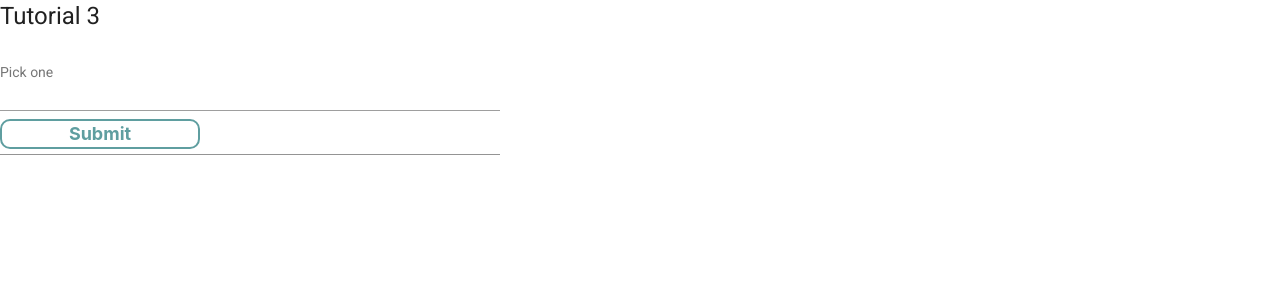
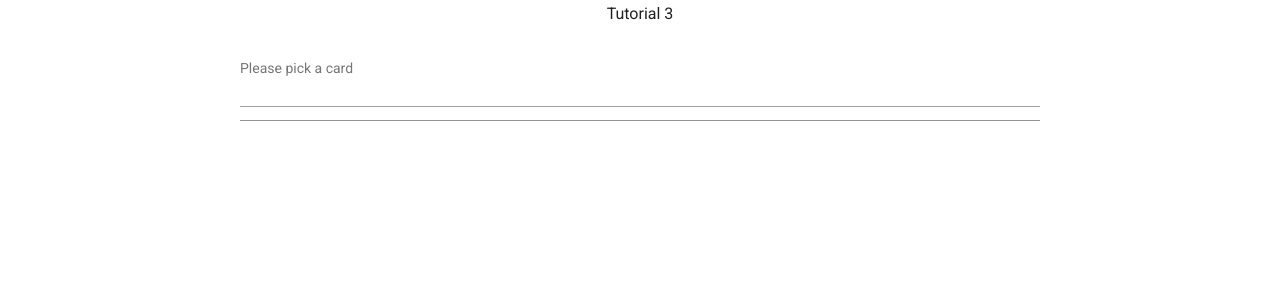
Before and after one commit to sunil-sunny/Node-Mongoose-tutorial, an Angular app: page / in a window 1280 px wide. Shown: the top 300 px of the page. Built offline with nearby package versions, Linux system fonts and the light colour scheme.

Commit message:
Updated list and modified css

```diff
--- a/src/app/app.component.html
+++ b/src/app/app.component.html
@@ -1,4 +1,4 @@
 <div>
-    <h1>Tutorial 3</h1>
+    <h3 style="text-align: center">Tutorial 3</h3>
     <app-cards></app-cards>
 </div>
--- a/src/app/components/cards/cards.component.css
+++ b/src/app/components/cards/cards.component.css
@@ -36,3 +36,12 @@
   font-weight: bold;
   border-radius: 10px;
 }
+
+.align_centre {
+  width:800px;
+  margin:0 auto;
+}
+
+.text_align_centre{
+  text-align: center;
+}
--- a/src/app/components/cards/cards.component.html
+++ b/src/app/components/cards/cards.component.html
@@ -1,15 +1,21 @@
-<div>
-    <form class="example-form" (ngSubmit)="onSubmit()">
+<div class="align_centre">
+    <form class="example-form">
+        <div class="align_centre">
             <mat-form-field class="example-full-width">
-            <input matInput type="text" placeholder="Pick one" aria-label="Number" [formControl]="myControl"
-                [matAutocomplete]="auto" [ngModel]="searchTerm" (ngModelChange)="onChange($event)">
+                <div class="text_align_centre">
+                    <input matInput type="text" placeholder="Please pick a card"
+                    aria-label="Number" [formControl]="myControl"
+                    [matAutocomplete]="auto" [ngModel]="searchTerm"
+                    (ngModelChange)="onChange($event)">
+                </div>
                 <mat-autocomplete #auto="matAutocomplete">
                     <mat-option *ngFor="let option of filteredOptions | async" [value]="option" (click)="getSelectedElementId(option)">
                         {{option}}
                     </mat-option>
                 </mat-autocomplete>
-            <input id="submitbutton" type="submit" value="Submit">
+                <!-- <input id="submitbutton" type="submit" value="Submit"> -->
             </mat-form-field>
+        </div>
 
     </form>
     <mat-card id="card" *ngFor="let data of repeatData">
--- a/src/app/components/cards/cards.component.ts
+++ b/src/app/components/cards/cards.component.ts
@@ -29,7 +29,9 @@ export class CardsComponent implements OnInit {
   }
 
   ngOnInit(): void {
-    this.listArray = ['hello', 'goodbye', 'greeting', 'congratulations']
+    // cards graphic symbol reference: https://www.theatlantic.com/technology/archive/2017/08/the-lost-origins-of-playing-card-symbols/537786/
+    this.listArray = ['clubs (♣)', 'diamonds (♦)', 'hearts (♥)','spades (♠)']
+
     this.filteredOptions = this.myControl.valueChanges
       .pipe(
         startWith(''),
@@ -44,14 +46,13 @@ export class CardsComponent implements OnInit {
 
   loadData()
   {
-    this.titleArray = ['title1', 'title2', 'title3', 'title4'];
+    this.titleArray = ['Card 1', 'Card 2', 'Card 3', 'Card 4'];
     this.repeatData = this.listArray.map((value, index) => {
       return {
         item: value,
         title: this.titleArray[index]
       }
     });
-    console.log(this.repeatData);
   }
 
 }
```
Lines whose indentation alone changed are shown as unchanged.
